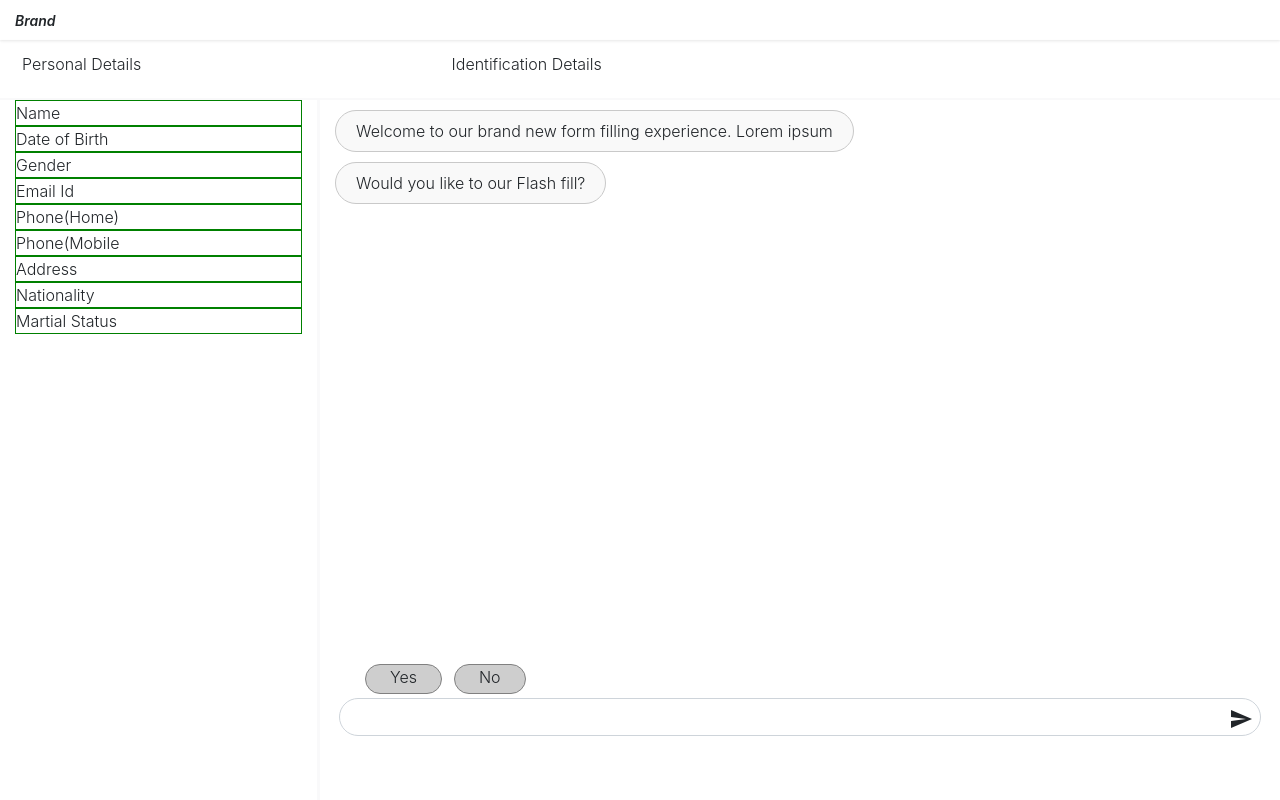
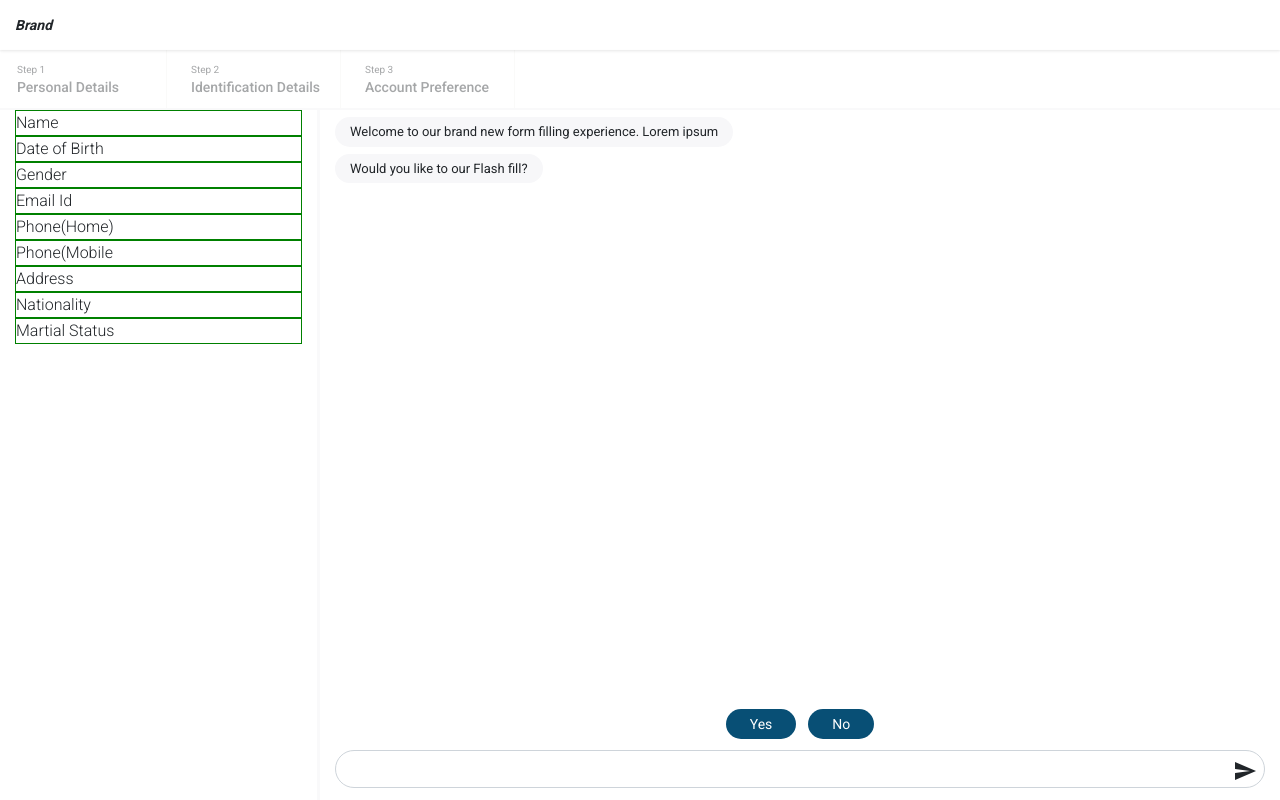
Before and after one commit to kamalbabu/new-form-layout, a React (Create React App) app: page / in a window 1280 px wide. Built offline with nearby package versions, Linux system fonts and the light colour scheme.

Commit message:
Updated styles and fixed scrolling issues

```diff
--- a/public/index.html
+++ b/public/index.html
@@ -13,6 +13,7 @@
       user's mobile device or desktop. See https://developers.google.com/web/fundamentals/web-app-manifest/
     -->
     <link rel="manifest" href="%PUBLIC_URL%/manifest.json" />
+    <link href="https://fonts.googleapis.com/css?family=Roboto:300,400,500,700" rel="stylesheet">
     <link rel="stylesheet" href="https://fonts.googleapis.com/icon?family=Material+Icons">
     <!--
       Notice the use of %PUBLIC_URL% in the tags above.
--- a/src/components/omni-input/OmniInput.css
+++ b/src/components/omni-input/OmniInput.css
@@ -1,13 +1,12 @@
-.mg-top-5{
+/* .mg-top-5{
     margin-top:50px;
 }
 
 .pad-left-12{
     padding-left: 12px;
 }
-.oip-container{
+.omni-input-container{
     position: relative;
-    margin-top: 38px;
 }
 
 .omni-ip{
@@ -26,7 +25,7 @@
 .option-container{
     position: absolute;
     width: 100%;
-    /* background-color: orange; */
+    background-color: orange;
     min-height: 60px;
     padding-left: 20px;
     padding-right: 20px;
@@ -56,4 +55,53 @@
 
 .option-item:hover{
     border: 1px solid black
+} */
+
+.omni-input-container{
+    position: relative;
 }
+
+.omni-input{
+    border-radius: 40px;
+    padding-left: 26px;
+    padding-right: 40px;
+}
+
+.btn-send{
+    position: absolute;
+    right: 8px;
+    top:9px;
+}
+
+.intelli-option-container{
+    position: relative;
+}
+
+.option-container{
+    position:absolute;
+    left:0;
+    top:-45px;
+    display:flex;
+    align-items: center;
+    justify-content: center;
+    width:100%;
+    overflow-x: auto;
+    transition: all ease-in-out 300ms;
+}
+
+.option-item{
+    position: relative;
+    float: left;
+    width:fit-content;
+    height: 30px;
+    /* border:1px solid grey; */
+    border-radius: 40px;
+    padding: 5px 24px;
+    margin: 4px 6px;
+    cursor: pointer;
+    background-color: #084F75;
+    color:#fff;
+    font-weight: 400;
+    font-size:14px;
+    transition: all ease-in-out 300ms;
+}
--- a/src/components/omni-input/OmniInput.js
+++ b/src/components/omni-input/OmniInput.js
@@ -38,8 +38,8 @@ class OmniInput extends Component {
             data: {
                 id: 'USER_TEXT',
                 timestamp: new Date().toUTCString(),
-                text:value,
-                action:'PROCESS_TEXT'
+                text: value,
+                action: 'PROCESS_TEXT'
             }
         };
 
@@ -53,10 +53,10 @@ class OmniInput extends Component {
         let response = {
             type: Constant.CONVERSATION_TYPE.OPTION,
             data: {
-                id:option.id,
-                timestamp:new Date().toUTCString(),
-                text:option.value.text,
-                action:'PROCESS_OPTION_YES_NO'
+                id: option.id,
+                timestamp: new Date().toUTCString(),
+                text: option.value.text,
+                action: 'PROCESS_OPTION_YES_NO'
             }
         };
         this.props.onUserResponse(response);
@@ -67,16 +67,19 @@ class OmniInput extends Component {
         this.hideOption = false;
         return (
             <Fragment>
-                <OptionList options={this.optionObj} onSelectOption={this.onSelectUserOptionSelection.bind(this)} />
+                <div className="intelli-option-container">
+                    <OptionList options={this.optionObj} onSelectOption={this.onSelectUserOptionSelection.bind(this)} />
 
-                <div className="oip-container">
+
+                    <div className="omni-input-container">
                         <input type="text" id="ipOmniInput"
-                            className="form-control form-control-md omni-ip"
+                            className="form-control form-control-md omni-input"
                             value={this.state.currentVal}
                             onChange={this.handleUserInput.bind(this)}
                             onKeyPress={this.handleInputKeyPress.bind(this)}
                         />
                         <i className="material-icons btn-send">send</i>
+                    </div>
                 </div>
                 {/* <MDBRow className="mg-top-5 no-margin">
                     <MDBCol sm="12" className="flex no-margin">
@@ -103,7 +106,7 @@ class OptionList extends Component {
         // this.state = {
         //     options: props.options
         // }
-        this.currentItemId="";
+        this.currentItemId = "";
     }
 
     componentDidMount() {
@@ -122,7 +125,7 @@ class OptionList extends Component {
 
     handleOptionSelect(optionItem) {
         let optionStatus = {
-            id: this.props.options.id ,
+            id: this.props.options.id,
             value: optionItem
         }
         this.props.onSelectOption(optionStatus)
--- a/src/components/top-nav/TopNav.css
+++ b/src/components/top-nav/TopNav.css
@@ -6,6 +6,6 @@
 
 .flexible-navbar{
     padding:5px 15px !important;
-    height:40px !important;
+    height:50px !important;
    box-shadow: 0 2px 3px rgba(0,0,0,0.03), 0 1px 2px rgba(0,0,0,0.06) !important;
 }
--- a/src/index.css
+++ b/src/index.css
@@ -1,7 +1,7 @@
 body {
   margin: 0;
   padding: 0;
-  font-family: -apple-system, BlinkMacSystemFont, "Segoe UI", "Roboto", "Oxygen",
+  font-family: "Roboto",-apple-system, BlinkMacSystemFont, "Segoe UI",  "Oxygen",
     "Ubuntu", "Cantarell", "Fira Sans", "Droid Sans", "Helvetica Neue",
     sans-serif;
   -webkit-font-smoothing: antialiased;
--- a/src/pages/form/Form.css
+++ b/src/pages/form/Form.css
@@ -72,7 +72,7 @@
  */
 
  .form-container{
-     height:calc(100vh - 40px);
+     height:calc(100vh - 50px);
      background:#f9f9fa;
      margin:0;
      padding:0;
@@ -89,7 +89,7 @@
 }
 
  .form-conversation-container{
-     height:calc(100vh - 100px);
+     height:calc(100vh - 110px);
      background:#fff;
      margin:0;
  }
@@ -102,20 +102,34 @@
  .conversation-msg{
     min-width: 20px;
     width: fit-content;
-    border: 1px solid #c9c9c9;
     border-radius: 40px;
     /* width: 94%; */
-    min-height: 40px;
-    padding-top: 8px;
-    padding-left: 20px;
-    padding-right: 20px;
-    padding-bottom: 8px;
-    margin-top: 10px;
-    margin-bottom: 10px;
-    background-color: #f7f7f7ab;
+    padding:5px 15px;
+    min-height: 24px;
+    font-size:13px;
+    font-weight: 400;
+    background-color: #f7f7f9;
 }
 
+.conversation-message-container{
+    margin:7px 0;
+}
 
+.section-item-number{
+    font-size:10px;
+    font-weight: 400;
+    opacity: 0.4;
+}
+
+.section-item-label{
+    font-size:14px;
+    font-weight: 500;
+    opacity: 0.4;
+}
+
+.conversation-container{
+    height:calc(100vh - 110px);
+}
  @media (max-width: 575.98px) {
     .live-form-container{
         display: none
@@ -124,23 +138,30 @@
     .conversation-msg{
         min-width: 20px;
         width: fit-content;
-        border:1px solid c9c9c9;
         border-radius: 40px;
         /* width: 94%; */
-        min-height: 40px;
-        padding-top: 8px;
-        padding-left: 20px;
-        padding-right: 20px;
-        padding-bottom: 8px;
-        margin-top: 10px;
-        margin-bottom: 10px;
-        background-color: #f7f7f7ab;
+        padding:5px 15px;
+        min-height: 24px;
+        font-size:13px;
+        font-weight: 400;
+        background-color: #f7f7f9;
     }
 
     .conversation-item-area{
+        /* height: 100%;
+        overflow-y: auto; */
+    }
+
+    .form-section-item{
         height: 100%;
-        overflow-y: auto;
+        padding: 12px;
+        float: left;
+        margin:0 10px;
+        width: 40%;
+        border-right:1px solid #FAFAF9;
+        cursor: pointer;
     }
+
 }
 
 
@@ -151,18 +172,17 @@
     }
  }
  .conversation-area{
-    height: 70vh;
-     overflow: hidden;
-     /* background-color: awhiqua */
+    height: calc(100vh - 160px);
+    overflow: auto;
  }
 
  .input-area{
-     position: relative;
+    /* position: relative;
     height: 16%;
     padding-left: 4px;
     padding-right: 4px;
     padding-bottom: 4px;
-    overflow-x: scroll;
+    overflow-x: scroll; */
  }
 
 
@@ -172,24 +192,27 @@
 
 .form-section-container{
     width: 100%;
-    height: inherit;
+    height: 60px;
+    display: flex;
+    flex-wrap: nowrap;
+    overflow-x: auto;
+    overflow-y:hidden;
 }
 
 .form-section-item{
-    height: 100%;
-    padding-left: 12px;
-    padding-right: 12px;
-    padding-top: 12px;
-    padding-bottom: 12px;
-    float: left;
-    margin-right: 10px;
-    margin-left: 10px;
-    width: 32%;
+    max-height: 60px;
+    padding: 12px 10px;
+    margin:0 7px;
+    width: 160px;
+    border-right:1px solid #FAFAF9;
+    cursor: pointer;
+    flex:0 0 auto;
 }
 
 .user-message{
-    background-color: #e8f0ff;
+    background-color: #036CA4;
     margin-left: auto;
+    color:#fff
 }
 
 .modal-content{
--- a/src/pages/form/Form.js
+++ b/src/pages/form/Form.js
@@ -22,7 +22,7 @@ class Form extends Component {
       currentOption: {},
       currentInputExpects: Constant.CONVERSATION_TYPE.OPTION,
       modal: false,
-      aadharData:formInfo.aadharData
+      aadharData: formInfo.aadharData
     };
     //this.aadharData =formInfo.aadharData;
     this.conversationDomElm = [];
@@ -35,7 +35,7 @@ class Form extends Component {
     this.setState({
       formcategory: formInfo.formCategory,
       liveForm: formInfo.formDetails,
-      aadharData:formInfo.flashFillPersonal
+      aadharData: formInfo.flashFillPersonal
     });
   }
   componentDidMount() {
@@ -92,30 +92,30 @@ class Form extends Component {
   initBotConversation() {
     this.triggerConversation();
   }
-  updateCategoryPercentage(){
-      for(let index=0;index<this.state.formcategory.length;index++){
+  updateCategoryPercentage() {
+    for (let index = 0; index < this.state.formcategory.length; index++) {
       let currentCategoryId = this.state.formcategory[index].id;
 
-        let formItem = this.state.liveForm.find(x=>x.cat===currentCategoryId);
+      let formItem = this.state.liveForm.find(x => x.cat === currentCategoryId);
       console.log(formItem);
     }
   }
-  prefillData(){
+  prefillData() {
     let currentFormData = this.state.liveForm;
 
-    for(let index=0;index<this.state.aadharData.length;index++){
+    for (let index = 0; index < this.state.aadharData.length; index++) {
       let item = this.state.aadharData[index];
 
-        for(let liveIndex=0;liveIndex<currentFormData.length;liveIndex++){
-            if(item.id===currentFormData[liveIndex].fieldId){
-                currentFormData[liveIndex].value=item.value;
+      for (let liveIndex = 0; liveIndex < currentFormData.length; liveIndex++) {
+        if (item.id === currentFormData[liveIndex].fieldId) {
+          currentFormData[liveIndex].value = item.value;
           break;
         }
       }
     }
     this.updateCategoryPercentage()
     this.setState({
-        liveForm:currentFormData
+      liveForm: currentFormData
     });
     this.forceUpdate();
   }
@@ -141,7 +141,7 @@ class Form extends Component {
           await this.setState({
             lastConversationIndex: nextConversationId
           });
-          if(conversationObject.type==='INFO_PROCESS_FLASH_FILL'){
+          if (conversationObject.type === 'INFO_PROCESS_FLASH_FILL') {
             await this.prefillData()
           }
           conversationObject = this.state.conversationTree[nextConversationId];
@@ -232,8 +232,8 @@ class Form extends Component {
           <MDBCol md="3" sm="12" xs="12" className="live-form-container">
             <LiveFormContainer item={currentFormItem} />
           </MDBCol>
-          <MDBCol md="9" sm="12" className="conversation-container no-margin">
-            <div className="conversation-area no-margin">
+          <MDBCol md="9" sm="12" className="conversation-container">
+            <div className="conversation-area">
               <div
                 className="conversation-item-area"
                 ref={el => {
@@ -270,7 +270,7 @@ export default Form;
 
 function BotConversationElm(props) {
   return (
-    <div className="conversation-container">
+    <div className="conversation-message-container">
       <div className="conversation-avatar" />
       <div className="conversation-msg">{props.item.text}</div>
     </div>
@@ -300,8 +300,8 @@ function ConversationItem(props) {
 function FormSection(props) {
   return (
     <div className="form-section-container">
-      {props.item.map(x => (
-        <FormSectionItem item={x} key={x.id} onSelect={props.onSelect} />
+      {props.item.map((x, index) => (
+        <FormSectionItem item={x} index={index} key={x.id} onSelect={props.onSelect} />
       ))}
     </div>
   );
@@ -309,11 +309,12 @@ function FormSection(props) {
 
 function FormSectionItem(props) {
   return (
-    <div
-      className="form-section-item"
-      onClick={props.onSelect.bind(this, props.item.id)}
-    >
-      {props.item.name}
+    // <div className={`form-section-item ${this.state.selectedFormCategory == props.index ? 'section-item-selected' : null}`}
+    //   onClick={props.onSelect.bind(this, props.item.id)}>
+    <div className="form-section-item"
+      onClick={props.onSelect.bind(this, props.item.id)}>
+      <div className="section-item-number">Step {props.index + 1}</div>
+      <div className="section-item-label">{props.item.name}</div>
     </div>
   );
 }
```
Lines whose indentation alone changed are shown as unchanged.
